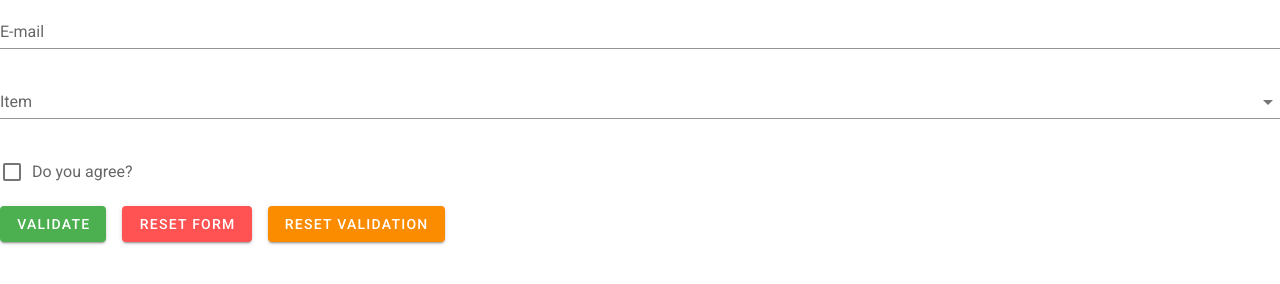
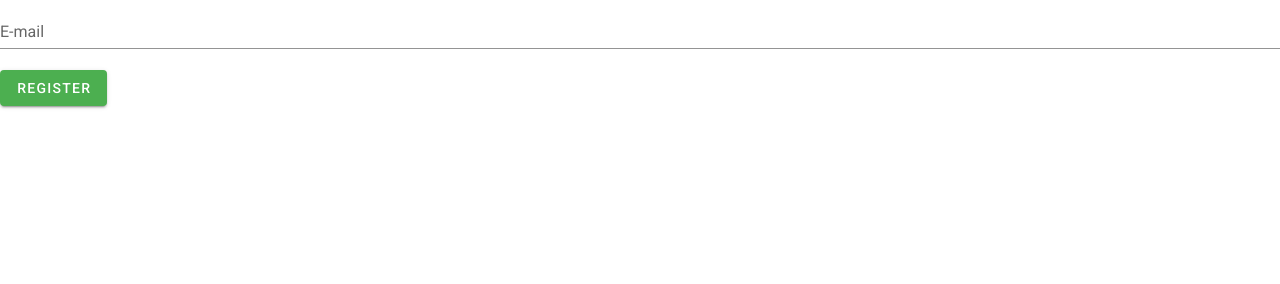
Before and after one commit to jhkritz/sign-language-api, a Vue app in the folder frontend/: page /register in a window 1280 px wide. Shown: the part 134-418 px from the top of the page. Built offline with nearby package versions, Linux system fonts and the light colour scheme; what vue-auth would draw is missing.

Commit message:
Register page refined

```diff
--- a/frontend/src/views/register.vue
+++ b/frontend/src/views/register.vue
@@ -19,20 +19,6 @@
         required
       ></v-text-field>
 
-      <v-select
-        v-model="select"
-        :items="items"
-        :rules="[v => !!v || 'Item is required']"
-        label="Item"
-        required
-      ></v-select>
-
-      <v-checkbox
-        v-model="checkbox"
-        :rules="[v => !!v || 'You must agree to continue!']"
-        label="Do you agree?"
-        required
-      ></v-checkbox>
 
       <v-btn
         :disabled="!valid"
@@ -40,23 +26,9 @@
         class="mr-4"
         @click="validate"
       >
-        Validate
+        Register
       </v-btn>
 
-      <v-btn
-        color="error"
-        class="mr-4"
-        @click="reset"
-      >
-        Reset Form
-      </v-btn>
-
-      <v-btn
-        color="warning"
-        @click="resetValidation"
-      >
-        Reset Validation
-      </v-btn>
     </v-form>
   </template>
 
@@ -74,26 +46,13 @@
           v => !!v || 'E-mail is required',
           v => /.+@.+\..+/.test(v) || 'E-mail must be valid',
         ],
-        select: null,
-        items: [
-          'Item 1',
-          'Item 2',
-          'Item 3',
-          'Item 4',
-        ],
-        checkbox: false,
+
       }),
 
       methods: {
         validate () {
           this.$refs.form.validate()
         },
-        reset () {
-          this.$refs.form.reset()
-        },
-        resetValidation () {
-          this.$refs.form.resetValidation()
-        },
       },
     }
   </script>
```
